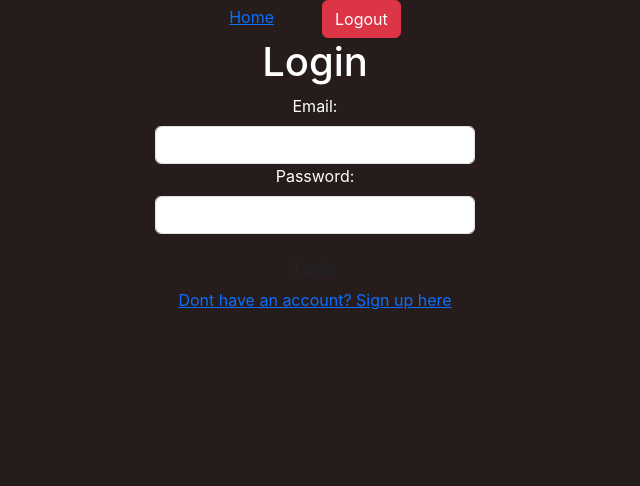
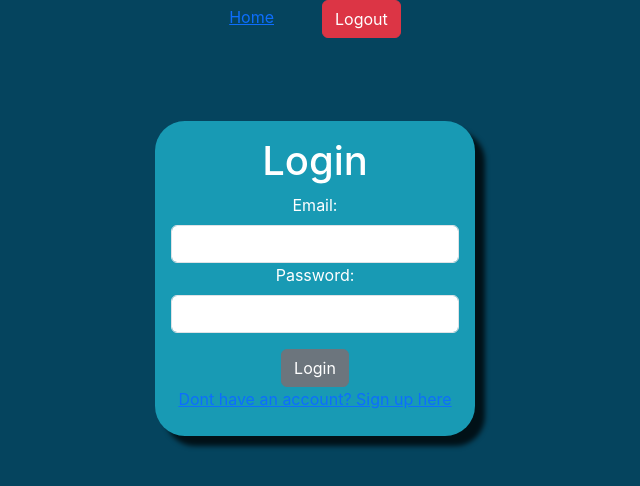
Before and after one commit to Caden4357/socketIntro, a React (Create React App) app in the folder socket-intro/client/: page / in a window 1280 px wide. Shown: the top 486 px of the page, without its empty margins (325-965 px from the left). Built offline with nearby package versions, Linux system fonts and the light colour scheme; no server answers.

Commit message:
started adding styles to form & logout working

```diff
--- /dev/null
+++ b/socket-intro/client/src/components/Login.css
@@ -0,0 +1,14 @@
+form {
+    background-color:#189AB4;
+    -webkit-box-shadow: 10px 10px 5px 0px rgba(0, 0, 0, 0.75);
+    -moz-box-shadow: 10px 10px 5px 0px rgba(0, 0, 0, 0.75);
+    box-shadow: 10px 10px 5px 0px rgba(0, 0, 0, 0.75);
+    border-radius: 30px;
+    height: 315px;
+}
+.form-wrapper{
+    height: 60vh;
+    display: flex;
+    flex-direction: column;
+    justify-content: center;
+}
--- a/socket-intro/client/src/components/Login.js
+++ b/socket-intro/client/src/components/Login.js
@@ -1,6 +1,7 @@
 import React, {useState} from 'react';
 import axios from 'axios';
 import { Link, useNavigate } from 'react-router-dom';
+import './Login.css'
 const Login = (props) => {
     const navigate = useNavigate()
     const [login, setLogin] = useState({
@@ -25,16 +26,18 @@ const Login = (props) => {
             })
     }
     return (
-        <form className='w-25 mx-auto' onSubmit={submitHandler}>
+        <div className='form-wrapper'>
+            <form className='w-25 mx-auto p-3' onSubmit={submitHandler}>
                 <h1>Login</h1>
                 <label className='form-label'>Email: </label>
                 <input className='form-control' type="text" name="email" onChange={changeHandler} value={login.email}/>
                 <label className='form-label'>Password: </label>
                 <input className='form-control' type="password" name="password" onChange={changeHandler} value={login.password}/>
-            <button className='btn mt-3'>Login</button>
+                <button className='btn btn-secondary mt-3'>Login</button>
                 <br />
                 <Link to={'/register'}>Dont have an account? Sign up here</Link>
             </form>
+        </div>
 )}
 
 export default Login;
--- a/socket-intro/client/src/index.css
+++ b/socket-intro/client/src/index.css
@@ -5,7 +5,7 @@ body {
     sans-serif;
   -webkit-font-smoothing: antialiased;
   -moz-osx-font-smoothing: grayscale;
-  background-color: rgb(38, 28, 28);
+  background-color: #05445E;
   color: white;
 }
 
```
Also changed, not shown: socket-intro/client/src/App.css (line endings or trailing spaces). Lines whose indentation alone changed are shown as unchanged.
